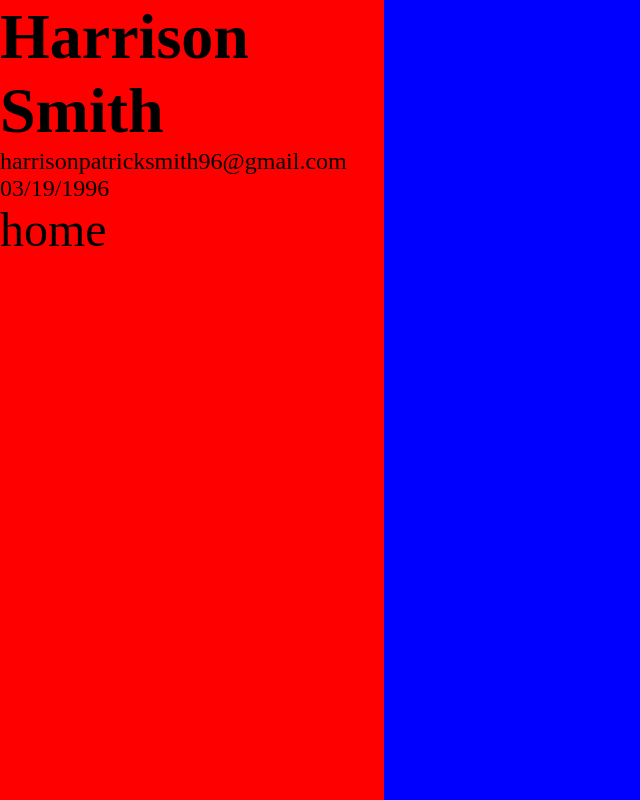
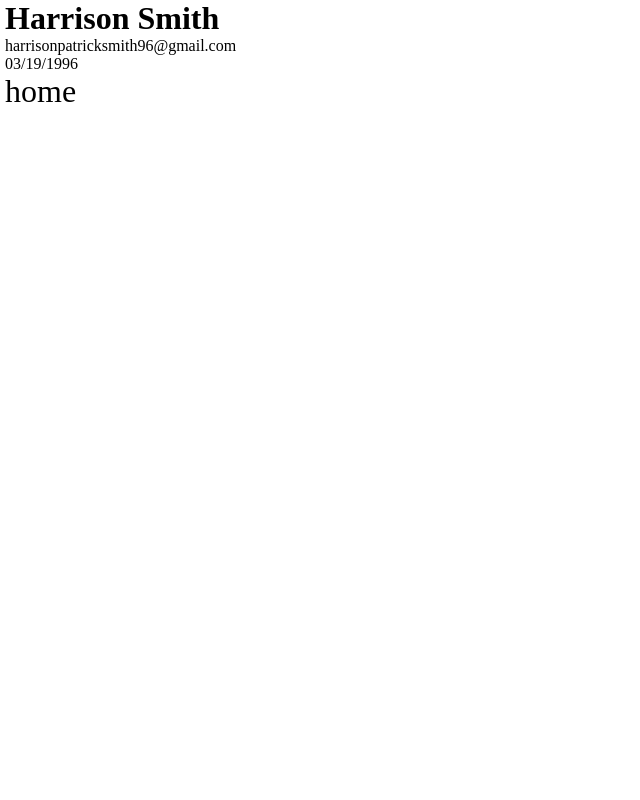
Before and after one commit to zachlewton/harrison-smith, a Gatsby site: page /other-works in a window 1280 px wide. Shown: the whole page, without its empty margins (0-640 px from the left). Built offline with nearby package versions, Linux system fonts and the light colour scheme; Gatsby itself is replaced by a stand-in of ours.

Commit message:
done with home page

```diff
--- a/src/components/Layout.js
+++ b/src/components/Layout.js
@@ -33,27 +33,33 @@ const Layout = ({ children }) => {
 }
 
 const NavContainer = styled.div`
-  flex-basis: 33%;
-  background-color: red;
+  width: 30%;
+  padding-left: 5px;
+  @media (max-width: 950px) {
+    width: 100%;
+  }
 `
 const ContentContainer = styled.div`
-  flex-basis: 77%;
-  background-color: blue;
+  width: 70%;
+
   height: 100vh;
-  overflow: auto;
-  overflow-x: none;
+  padding-top: 5px;
+
+  @media (max-width: 950px) {
+    width: 100%;
+  }
 `
 
 const Name = styled.h1`
-  font-size: 4rem;
+  font-size: 2rem;
   margin: 0;
 `
 const Email = styled.div`
-  font-size: 1.5rem;
+  font-size: 1rem;
 `
 
 const Dob = styled.div`
-  font-size: 1.5rem;
+  font-size: 1rem;
 `
 
 const RootWrapper = styled.div`
@@ -61,8 +67,11 @@ const RootWrapper = styled.div`
   margin: 0;
   display: flex;
 
-  min-height: 100vh;
-  min-width: 100vw;
+  @media (max-width: 950px) {
+    flex-direction: column;
+  }
+
+  /* min-height: 100vh; */
 `
 
 export default Layout
--- a/src/styles/global.scss
+++ b/src/styles/global.scss
@@ -31,5 +31,5 @@ body {
 }
 
 .nav {
-  font-size: 3rem;
+  font-size: 2rem;
 }
```
Also changed, not shown: src/pages/index.js (+8 -4 lines).
